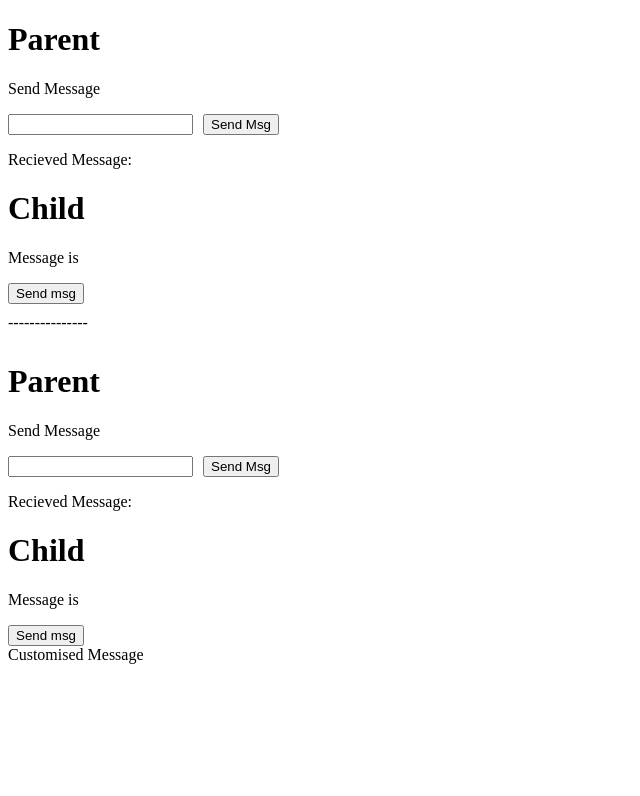
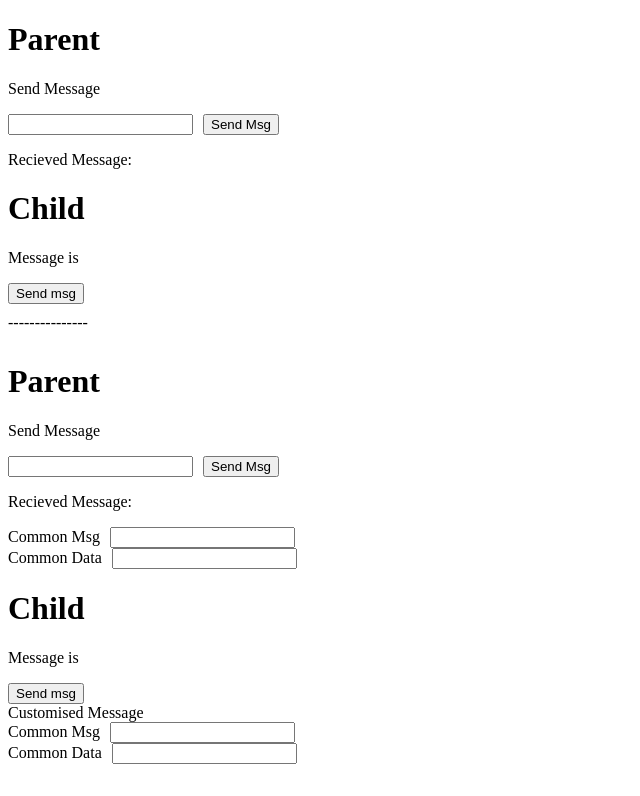
Before and after one commit to saivikassingamsetty/Dev, a Vue app in the folder vue-playground/: page / in a window 1280 px wide. Shown: the top 796 px of the page, without its empty margins (0-640 px from the left). Built offline with nearby package versions, Linux system fonts and the light colour scheme; the HTML template or start-up script is replaced by a standard one.

Commit message:
2 way data binding

```diff
--- a/vue-playground/src/components/Component.vue
+++ b/vue-playground/src/components/Component.vue
@@ -4,11 +4,18 @@
   <input type="text" v-model="msg" />
   <button @click="msgToChild = msg" style="margin-left: 10px">Send Msg</button>
   <p>Recieved Message: {{ recieved }}</p>
+  <label for="text">Common Msg</label>
+  <input type="text" id="text" v-model="commonMsg" style="margin-left: 10px" />
+  <br />
+  <label for="text">Common Data</label>
+  <input type="text" id="text" v-model="commonData" style="margin-left: 10px" />
   <Child
     :foo="msgToChild"
     :foo-second="secondMsg"
     @goo="recieved = $event"
     is-customised
+    v-model:common-msg="commonMsg"
+    v-model:common-data.capitalize="commonData"
   />
   <!-- <Child v-bind="msgs" @goo="recieved = $event" /> -->
 </template>
@@ -26,4 +33,7 @@ const recieved = ref("");
 //   fooSecond: msgToChild.value,
 //   isCustomised: true,
 // };
+
+const commonMsg = ref("");
+const commonData = ref("");
 </script>
--- a/vue-playground/src/components/ComponentChild.vue
+++ b/vue-playground/src/components/ComponentChild.vue
@@ -3,6 +3,13 @@
   <p>Message is {{ foo }}</p>
   <button @click="emit('goo', 'Hello from Child')">Send msg</button>
   <div v-if="isCustomised">Customised Message</div>
+
+  <label for="text">Common Msg</label>
+  <input type="text" id="text" v-model="commonMsg" style="margin-left: 10px" />
+
+  <br />
+  <label for="text">Common Data</label>
+  <input type="text" id="text" v-model="commonData" style="margin-left: 10px" />
 </template>
 
 <script setup>
@@ -57,11 +64,25 @@ const emit = defineEmits({
 //to make that reactive either we need to make it a getter, ref, computed, toRefs
 const { foo } = toRefs(props);
 
+const commonMsg = defineModel("commonMsg", { required: true });
+
+const [commonData, commonDataModifiers] = defineModel("commonData", {
+  set(value) {
+    if (commonDataModifiers.capitalize) {
+      return value.charAt(0).toUpperCase() + value.slice(1);
+    }
+
+    return value;
+  },
+  required: true,
+});
+
 watch(foo, () => {
   console.log("foo changed", foo);
 });
 
 onBeforeUpdate(() => {
+  //triggers everytime before DOM updates
   console.log("Bui");
 });
 </script>
```
